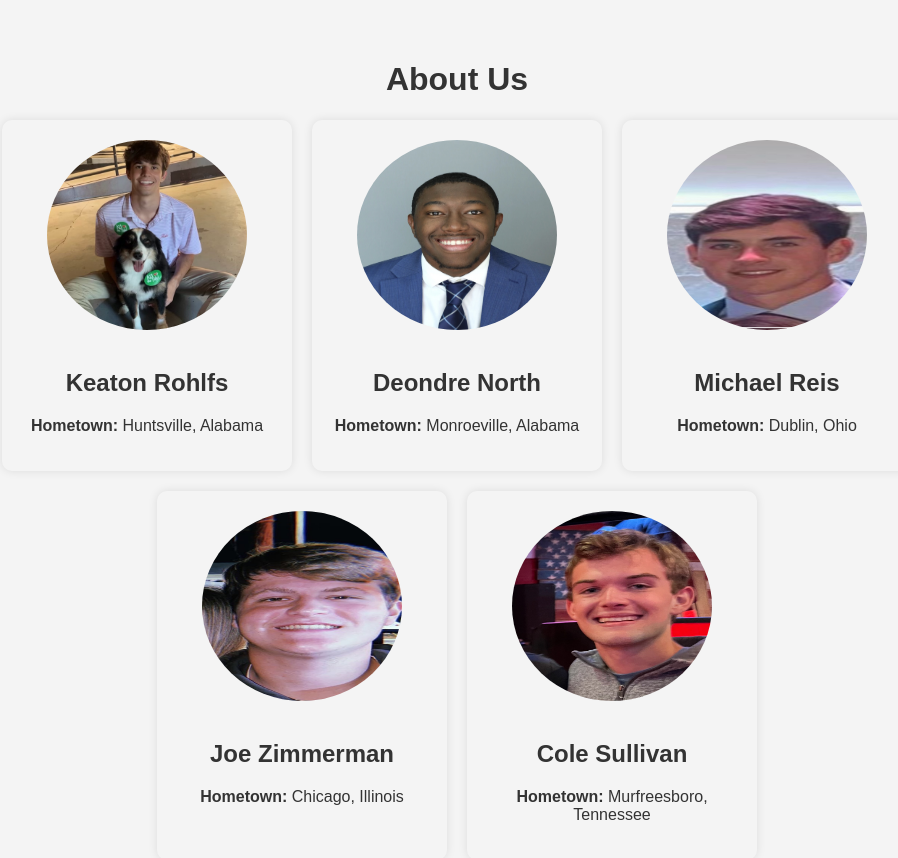
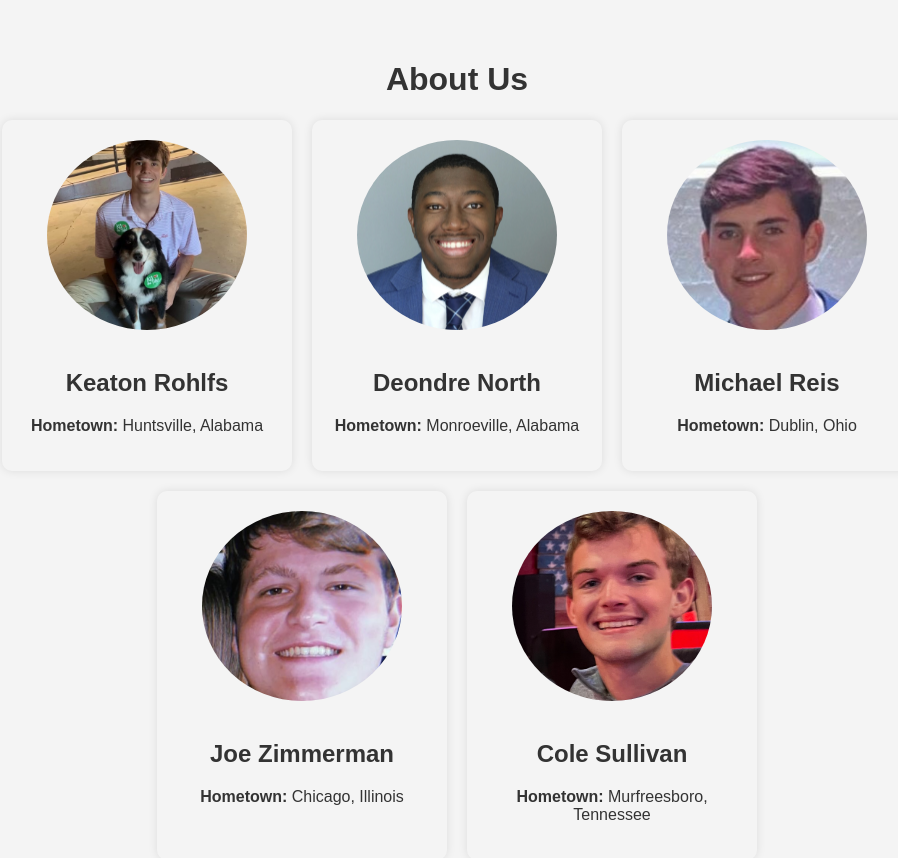
Before and after one commit to dnorth2/Quad_Website, a React (Create React App) app: page /About_Us in a window 1280 px wide. Shown: the top 858 px of the page, without its empty margins (183-1081 px from the left). Built offline with nearby package versions, Linux system fonts and the light colour scheme.

Commit message:
fixed photos

```diff
--- a/src/About_Us.css
+++ b/src/About_Us.css
@@ -11,6 +11,7 @@
 }
 
 .team-member {
+  display: block;
   box-shadow: 0 0 10px rgba(0,0,0,0.1);
   border-radius: 10px;
   padding: 20px;
@@ -20,6 +21,7 @@
 .member-img {
   width: 200px;
   height: 190px;
+  object-fit: cover;
   border-radius: 50%;
   margin-bottom: 15px;
 }
```
Also changed, not shown: src/Michael_picture.png.
